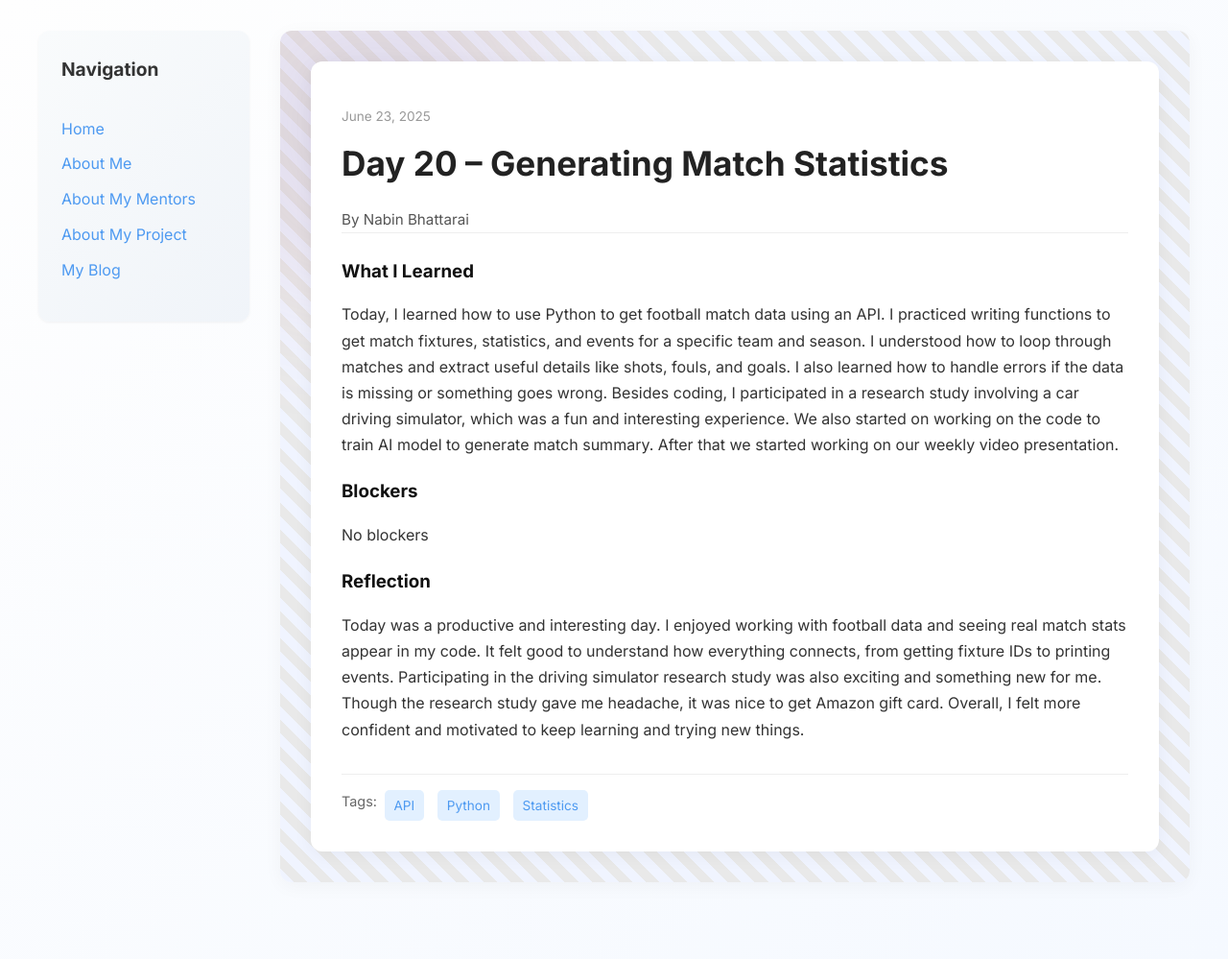
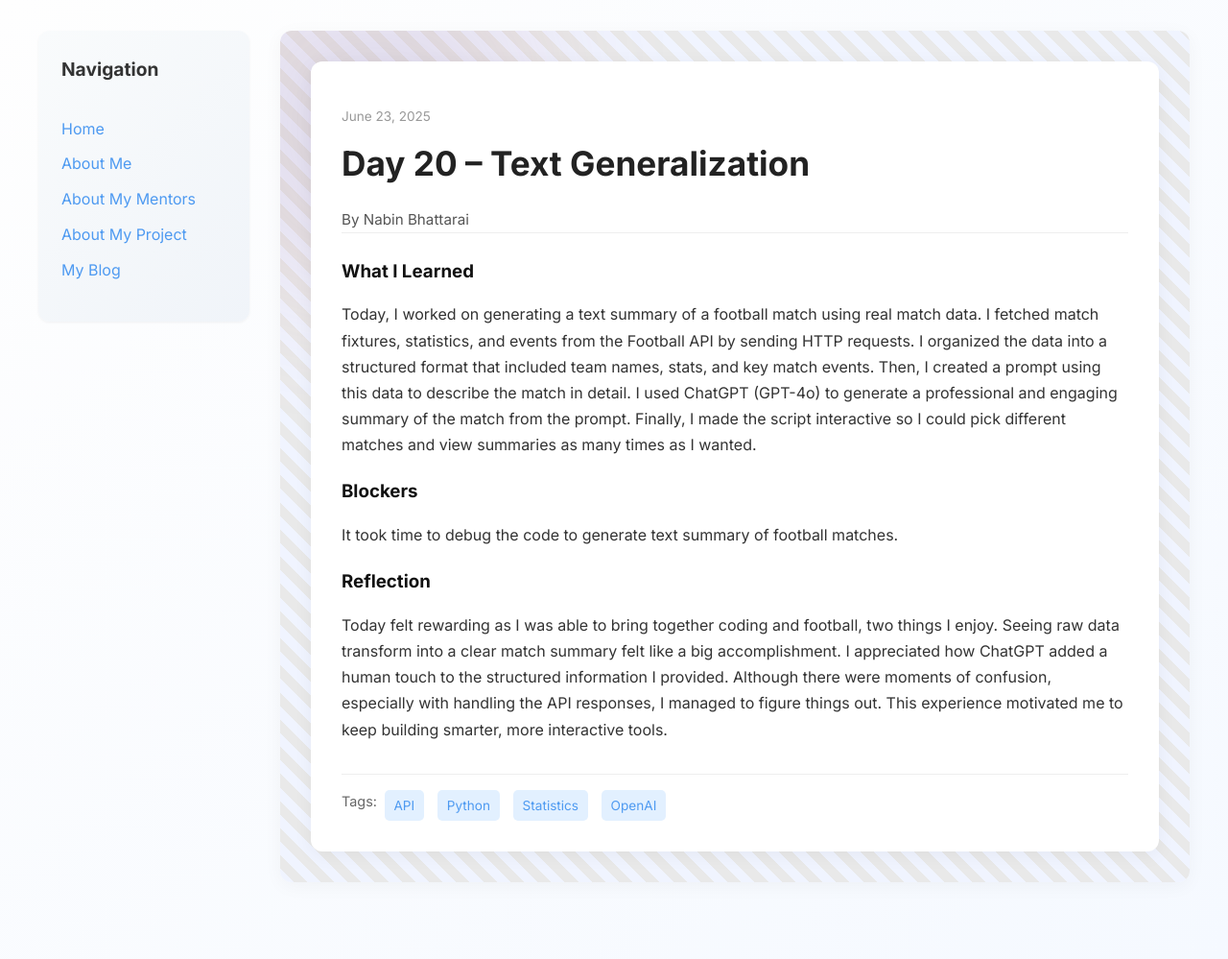
Before and after one commit to bhattarainabin2055/bhattarainabin2055.github.io, a Jekyll site: the page built from _posts/2025-06-23-day-20.md, in a window 1280 px wide. Shown: the whole page at 96% size. Built offline with Jekyll 4.4.1, drawn with Linux system fonts in a browser that asks for light colours.

Commit message:
Update 2025-06-23-day-20.md

```diff
--- a/_posts/2025-06-23-day-20.md
+++ b/_posts/2025-06-23-day-20.md
@@ -1,16 +1,16 @@
 ---
 layout: post
-title: "Day 20 – Generating Match Statistics"
+title: "Day 20 – Text Generalization"
 date: 2025-06-23
 author: Nabin Bhattarai
 permalink: /day20.html
-tags: ["API", "Python", "Statistics"]
+tags: ["API", "Python", "Statistics", "OpenAI"]
 
 what_i_learned: |
- Today, I learned how to use Python to get football match data using an API. I practiced writing functions to get match fixtures, statistics, and events for a specific team and season. I understood how to loop through matches and extract useful details like shots, fouls, and goals. I also learned how to handle errors if the data is missing or something goes wrong. Besides coding, I participated in a research study involving a car driving simulator, which was a fun and interesting experience. We also started on working on the code to train AI model to generate match summary. After that we started working on our weekly video presentation.
+ Today, I worked on generating a text summary of a football match using real match data. I fetched match fixtures, statistics, and events from the Football API by sending HTTP requests. I organized the data into a structured format that included team names, stats, and key match events. Then, I created a prompt using this data to describe the match in detail. I used ChatGPT (GPT-4o) to generate a professional and engaging summary of the match from the prompt. Finally, I made the script interactive so I could pick different matches and view summaries as many times as I wanted.
 blockers: |
-  No blockers
+  It took time to debug the code to generate text summary of football matches.
 
 reflection: |
-  Today was a productive and interesting day. I enjoyed working with football data and seeing real match stats appear in my code. It felt good to understand how everything connects, from getting fixture IDs to printing events. Participating in the driving simulator research study was also exciting and something new for me. Though the research study gave me headache, it was nice to get Amazon gift card. Overall, I felt more confident and motivated to keep learning and trying new things.
+  Today felt rewarding as I was able to bring together coding and football, two things I enjoy. Seeing raw data transform into a clear match summary felt like a big accomplishment. I appreciated how ChatGPT added a human touch to the structured information I provided. Although there were moments of confusion, especially with handling the API responses, I managed to figure things out. This experience motivated me to keep building smarter, more interactive tools.
 ---
```
